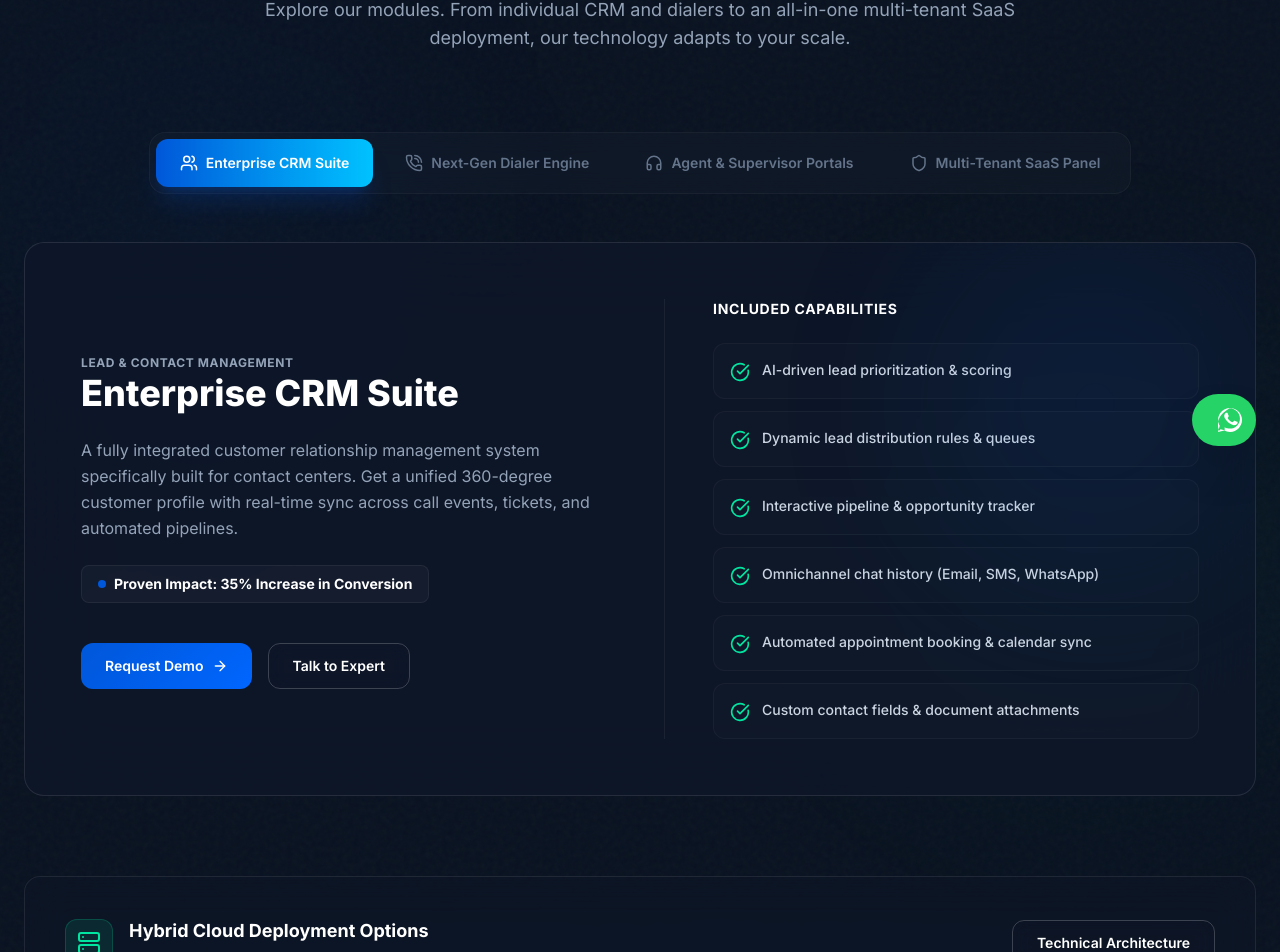
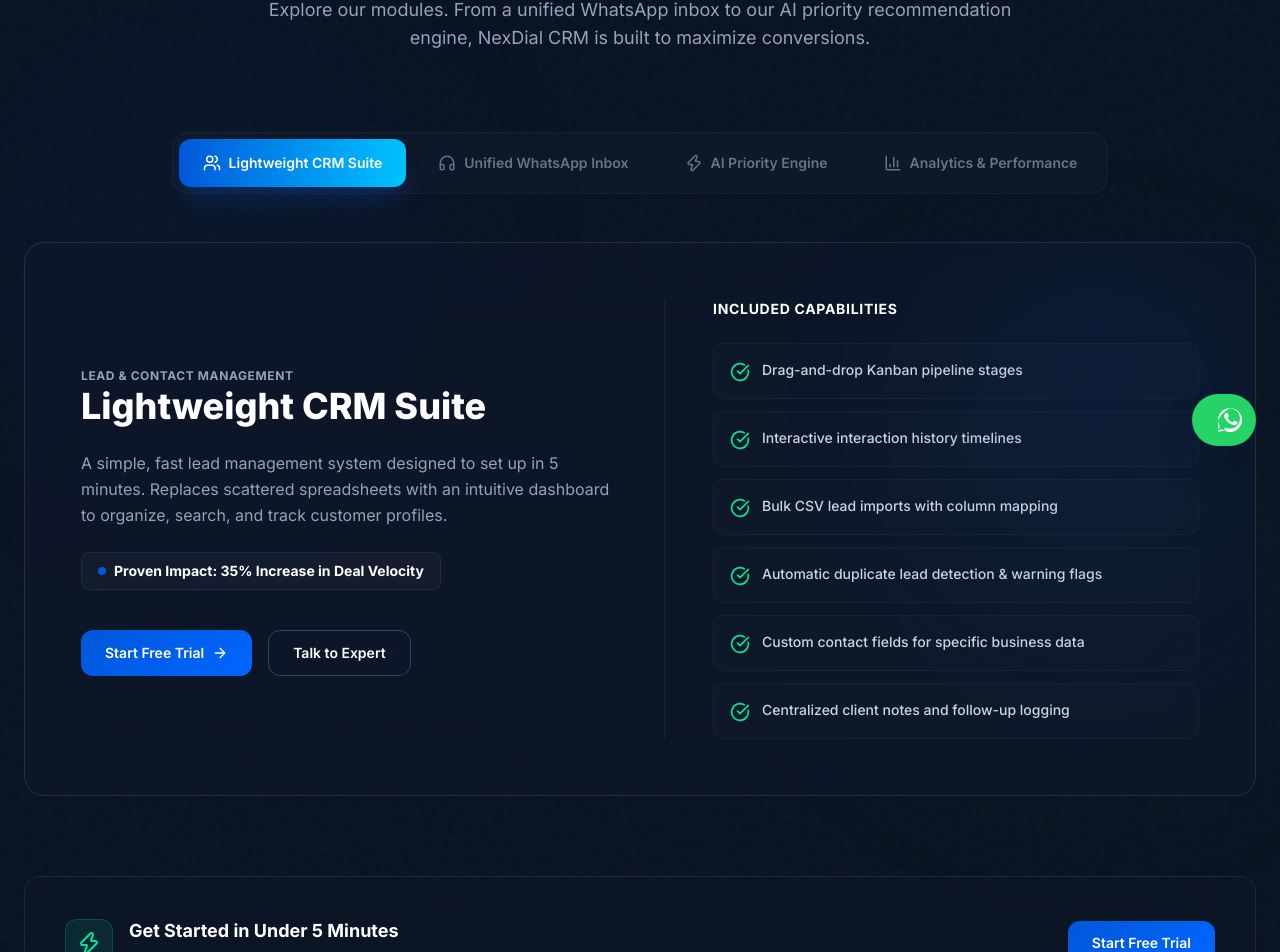
Before and after one commit to sabledattatray/Nexdial-IO, a Next.js app: page /solutions in a window 1280 px wide. Shown: the part 330-1282 px from the top of the page. Built offline with nearby package versions, Linux system fonts and the light colour scheme.

Commit message:
Rebrand and align solutions, technology, services, careers, resources, and sitemap pages with CRM identity

```diff
--- a/src/app/careers/page.tsx
+++ b/src/app/careers/page.tsx
@@ -7,28 +7,28 @@
 
 const jobs = [
   {
-    title: "Senior VoIP & Infrastructure Engineer",
-    department: "Systems Architecture",
+    title: "Senior CRM Developer (Next.js & Supabase)",
+    department: "Software Engineering",
     location: "Navi Mumbai (HQ) / Hybrid",
     type: "Full-Time",
     salary: "₹18L - ₹26L / Year",
-    desc: "Oversee Asterisk configurations, WebRTC cluster balancing, and Vicidial campaign route middleware integrations."
+    desc: "Lead the design of our high-speed Next.js and Supabase backend, including real-time lead inbox queues and PostgreSQL database indexing."
   },
   {
-    title: "Conversational NLP Specialist",
+    title: "NLP & Conversational AI Specialist",
     department: "AI Research Desk",
     location: "Remote (Global)",
     type: "Full-Time",
     salary: "₹24L - ₹36L / Year",
-    desc: "Develop and fine-tune OpenAI RAG integrations, LLM prompt engineering, and voice bot audio transcription tuning."
+    desc: "Develop and fine-tune OpenAI and Google Gemini RAG recommendation pipelines, and lead priority automation algorithms."
   },
   {
-    title: "Support Operations Shift Supervisor",
-    department: "Client Services",
+    title: "Product Designer (SaaS & CRM)",
+    department: "Product Design",
     location: "London / Hybrid",
     type: "Full-Time",
-    salary: "₹8L - ₹14L / Year",
-    desc: "Oversee digital omnichannel chat agents and lead outbound dialer monitoring dashboards during EMEA schedules."
+    salary: "₹12L - ₹18L / Year",
+    desc: "Craft premium visual elements, Kanban boards, conversation feeds, and custom dashboards for high-velocity sales teams."
   }
 ];
 
@@ -61,7 +61,7 @@
             Build the Future of <span className="gradient-text">Customer CX</span>
           </h1>
           <p className="text-[#94A3B8] text-lg mt-4">
-            Help us shape the next generation of conversational AI nodes, predictive telephony clusters, and multi-tenant SaaS panels.
+            Help us shape the next generation of conversational AI recommendation engines, visual sales pipelines, and high-velocity inbox hubs.
           </p>
         </AnimatedSection>
 
--- a/src/app/resources/page.tsx
+++ b/src/app/resources/page.tsx
@@ -5,9 +5,9 @@
 import { Download, FileText, ArrowRight } from "lucide-react";
 
 const resources = [
-  { title: "2026 Enterprise AI BPO Scaling Playbook", type: "PDF / Staging Manual", size: "4.8 MB" },
-  { title: "Vicidial to Nexdial Route Integration Schema", type: "JSON / Configuration Map", size: "1.2 MB" },
-  { title: "HIPAA & GDPR Call Center Compliance Whitepaper", type: "PDF / Legal Guide", size: "3.5 MB" }
+  { title: "2026 Small Business CRM Scaling Playbook", type: "PDF / Scaling Manual", size: "4.8 MB" },
+  { title: "Lead CSV Import Template & Configuration Map", type: "CSV / Schema Template", size: "0.2 MB" },
+  { title: "WhatsApp Follow-up Templates & Conversion Guide", type: "PDF / Conversion Playbook", size: "2.1 MB" }
 ];
 
 export default function ResourcesPage() {
--- a/src/app/services/page.tsx
+++ b/src/app/services/page.tsx
@@ -8,44 +8,44 @@
 const detailedServices = [
   {
     icon: Phone,
-    title: "Inbound Customer Support",
-    desc: "Deliver 24/7 client care across all regions. Our agents integrate with your custom CRM and ERP databases, powered by real-time AI knowledge assistants to resolve tier-1 and tier-2 calls instantly.",
-    bullets: ["Customer Inquiry Management", "Account Setup & Activation", "Billing, Invoice & Payments", "Order Status & Shipment Tracking"],
+    title: "Lead Automation Setup",
+    desc: "Connect your web forms, landing pages, ad networks, and lead databases to NexDial in minutes. We provide standard webhook capture templates and APIs to route incoming leads straight to your unified inbox.",
+    bullets: ["Web Form Integrations", "Custom API Webhook setups", "Real-time Lead Syncing", "Automatic Assignee Routing"],
     color: "#0057D9"
   },
   {
-    icon: PhoneOutgoing,
-    title: "Outbound Sales & Telemarketing",
-    desc: "Accelerate pipeline development and close more deals. Combined with our Predictive Dialer engine, our sales specialists call pre-scored leads to maximize acquisition rates.",
-    bullets: ["Cold & Warm Outreach Campaigns", "Product Upgrades & Cross-selling", "Contract Renewal Outreach", "Lead Qualification & Nurturing"],
+    icon: MessageSquare,
+    title: "WhatsApp Outreach Templates",
+    desc: "Format and deploy personalized outreach messages that pull customer variables (names, product details, budgets) dynamically. Enable agents to click a button and launch chats instantly.",
+    bullets: ["Personalized Variable Merging", "Custom Template Libraries", "One-Click WhatsApp Launching", "Follow-up Response Tracking"],
     color: "#00C2FF"
   },
   {
     icon: Wrench,
-    title: "Technical Support Operations",
-    desc: "In-depth technical problem solving for hardware, software, and SaaS setups. Our agents undergo specialized training to handle Tier 1-3 helpdesk queries.",
-    bullets: ["Troubleshooting & Device Configuration", "Software Installation Support", "SaaS Technical Account Management", "System Status Outage Resolution"],
+    title: "AI Recommendation Tuning",
+    desc: "Tweak the Priority Engine variables to match your business logic. Optimize the Next Best Action rules and Lead Health Scores based on your unique conversion cycles.",
+    bullets: ["Next Best Action Customization", "Lead Health Score parameters", "Daily Execution Mode setup", "AI Priority Index auditing"],
     color: "#8B5CF6"
   },
   {
     icon: Database,
-    title: "Back Office & KPO Operations",
-    desc: "Outsource complex non-voice workflows to specialized professionals. We process data, verify IDs, manage documentation, and audit records with strict quality standards.",
-    bullets: ["KYC & Identity Verification", "Data Entry, Validation & Sync", "Claims & Invoice Auditing", "Contract & SOP Management"],
+    title: "CSV Database Migration",
+    desc: "Safely migrate your legacy spreadsheets, Excel contact lists, and customer data sheets. We clean, format, and structure your records while scanning for duplicates.",
+    bullets: ["Legacy Data Cleanups", "CSV Column Field Mapping", "Duplicate Scan Warnings", "Bulk Lead Import Processing"],
     color: "#00E5A0"
   },
   {
     icon: Shield,
-    title: "Collections & Debt Recovery",
-    desc: "Ethical, legally-compliant collections operations. We leverage automated outbound messaging, IVR queues, and professional negotiating agents to secure overdue accounts.",
-    bullets: ["Early-stage reminder calls", "Payment Arrangement setups", "Skip Tracing and Audits", "FDCPA & TCPA Compliant workflows"],
+    title: "Team Workspace Provisioning",
+    desc: "Configure secure workspaces for multiple team members, sales managers, or customer support reps. Administer permissions, lead visibility, and role-based access rules.",
+    bullets: ["Role-Based Access Control", "Collaborative Shared Inbox", "Team Performance Analytics", "Secure Data Compartments"],
     color: "#EF4444"
   },
   {
-    icon: MessageSquare,
-    title: "Omnichannel Digital CX",
-    desc: "Coordinate client chats over email, web chat, and WhatsApp Business API. Live agents and conversational bots collaborate seamlessly to resolve digital inquiries.",
-    bullets: ["WhatsApp & SMS Business Chat", "In-App/Web Chat Support", "AI Email Drafting & Routing", "Social Media Community Care"],
+    icon: Mail,
+    title: "Omnichannel Communications Integration",
+    desc: "Coordinate client follow-ups across email, SMS, and direct WhatsApp links. Ensure your communication history is fully indexed under a single client card timeline.",
+    bullets: ["Email Integration Adapters", "SMS Gateway setups", "Chronological Contact History", "Client Profile Card tracking"],
     color: "#F59E0B"
   }
 ];
@@ -62,13 +62,13 @@
         {/* Page Header */}
         <AnimatedSection className="text-center max-w-3xl mx-auto mb-20">
           <span className="text-xs font-semibold text-[#00E5A0] uppercase tracking-widest px-3 py-1 rounded-full bg-[#00E5A0]/10 border border-[#00E5A0]/20">
-            Enterprise BPO & Call Center Services
+            Platform Capabilities & Services
           </span>
           <h1 className="text-4xl sm:text-5xl lg:text-6xl font-extrabold text-white mt-6 leading-tight">
-            Next-Gen Customer Support <span className="gradient-text">At Global Scale</span>
+            Comprehensive CRM Services <span className="gradient-text">For Growing Teams</span>
           </h1>
           <p className="text-[#94A3B8] text-lg mt-4">
-            Discover our comprehensive suite of customer engagement, telemarketing, data verification, and technical support services.
+            Discover how NexDial CRM streamlines lead capturing, WhatsApp template campaigns, team routing, and AI-driven conversion intelligence.
           </p>
         </AnimatedSection>
 
--- a/src/app/sitemap/page.tsx
+++ b/src/app/sitemap/page.tsx
@@ -55,12 +55,12 @@
       icon: Shield,
       color: "#EF4444",
       links: [
-        { label: "Knowledge Center", href: "/knowledge-center", desc: "Vicidial configurations and OAuth integration guides" },
+        { label: "Knowledge Center", href: "/knowledge-center", desc: "WhatsApp configuration templates and CSV lead importing guides" },
         { label: "Frequently Asked FAQs", href: "/faqs", desc: "Questions regarding WhatsApp integration, CSV import, and AI recommendations" },
         { label: "Contact Hotline Team", href: "/contact", desc: "Office maps, WhatsApp advisor, and support email" },
-        { label: "Request Demo System", href: "/request-demo", desc: "Deploy sandbox test dialers and CRM instances" },
+        { label: "Request Demo System", href: "/request-demo", desc: "Deploy a sandbox CRM instance and explore features" },
         { label: "Book Consultation Slot", href: "/book-consultation", desc: "Solutions architecture scoping sessions" },
-        { label: "Privacy Policy Document", href: "/privacy", desc: "Data isolation, HIPAA BAAs, and retention details" },
+        { label: "Privacy Policy Document", href: "/privacy", desc: "Data privacy policy and client communication guidelines" },
         { label: "Terms of Service", href: "/terms", desc: "TCPA/DNC scrubbing obligations & SLA guidelines" },
         { label: "Security Architecture Desk", href: "/security", desc: "SRTP WebRTC audio keys & cluster firewalls" },
       ],
--- a/src/app/solutions/page.tsx
+++ b/src/app/solutions/page.tsx
@@ -13,71 +13,71 @@
 const solutions = [
   {
     id: "crm",
-    title: "Enterprise CRM Suite",
+    title: "Lightweight CRM Suite",
     subtitle: "Lead & Contact Management",
     icon: Users,
-    desc: "A fully integrated customer relationship management system specifically built for contact centers. Get a unified 360-degree customer profile with real-time sync across call events, tickets, and automated pipelines.",
+    desc: "A simple, fast lead management system designed to set up in 5 minutes. Replaces scattered spreadsheets with an intuitive dashboard to organize, search, and track customer profiles.",
     features: [
-      "AI-driven lead prioritization & scoring",
-      "Dynamic lead distribution rules & queues",
-      "Interactive pipeline & opportunity tracker",
-      "Omnichannel chat history (Email, SMS, WhatsApp)",
-      "Automated appointment booking & calendar sync",
-      "Custom contact fields & document attachments"
+      "Drag-and-drop Kanban pipeline stages",
+      "Interactive interaction history timelines",
+      "Bulk CSV lead imports with column mapping",
+      "Automatic duplicate lead detection & warning flags",
+      "Custom contact fields for specific business data",
+      "Centralized client notes and follow-up logging"
     ],
     color: "#0057D9",
-    metric: "35% Increase in Conversion"
+    metric: "35% Increase in Deal Velocity"
   },
   {
-    id: "dialer",
-    title: "Next-Gen Dialer Engine",
-    subtitle: "Outbound Outreach Acceleration",
-    icon: PhoneCall,
-    desc: "Power, progressive, predictive, and preview dialing options engineered to maximize agent talk time. Instantly integrates with Asterisk, Vicidial, Twilio, and regional SIP trunks.",
+    id: "inbox",
+    title: "Unified WhatsApp Inbox",
+    subtitle: "Conversational Outreach",
+    icon: Headphones,
+    desc: "Consolidate your customer conversations into a single, clean workspace. Direct click-to-message triggering using customizable follow-up templates mapped to lead data.",
     features: [
-      "Predictive algorithm based on agent availability",
-      "Answering Machine Detection (AMD) accuracy >98%",
-      "Custom IVR builder with drag-and-drop nodes",
-      "Voicemail Drop & smart callbacks scheduling",
-      "DNC list scrubbing & local regulatory compliance",
-      "In-browser WebRTC calling with crystal-clear voice"
+      "Click-to-message template launching",
+      "Automatic lead data variables merging (name, details)",
+      "Website contact form lead capture webhooks",
+      "Direct phone call outcomes logging in 1-click",
+      "Assignee tracking for clear lead ownership",
+      "Centralized conversation history logs per client"
     ],
     color: "#00C2FF",
-    metric: "4x Agent Talk Time Boost"
+    metric: "2.5x Faster Response Times"
   },
   {
-    id: "portals",
-    title: "Agent & Supervisor Portals",
-    subtitle: "Unified Workspace & Coaching",
-    icon: Headphones,
-    desc: "Empower front-line agents with AI copilot scripts and give managers complete visibility into live call streams, whispers, and scheduling.",
+    id: "ai",
+    title: "AI Priority Engine",
+    subtitle: "Intelligent Recommendations",
+    icon: Zap,
+    desc: "Let AI organize your day. Our Priority Engine continuously evaluates interaction history to recommend the exact next step to move deals forward.",
     features: [
-      "AI-assisted response scripting & QA coaching",
-      "Live call listening, whispering, and barge-in",
-      "Gamified agent leaderboards & achievements",
-      "Shift planning & workforce management",
-      "Wrap-up notes, disposition tracking, and tags",
-      "Built-in internal team collaboration & chat"
+      "Next Best Action dynamic recommendation queue",
+      "Lead Health Score indices (0-100) based on activity",
+      "Automated follow-up reminders and notifications",
+      "Stale lead detection and cold warnings",
+      "High-intent lead tagging and hot badges",
+      "Distraction-free Daily Execution Mode workspace"
     ],
     color: "#8B5CF6",
-    metric: "92% Agent Satisfaction Score"
+    metric: "40% Higher Conversion Rate"
   },
   {
-    id: "tenant-saas",
-    title: "Multi-Tenant SaaS Panel",
-    subtitle: "White-Label & Sub-Domain Architecture",
-    icon: Shield,
-    desc: "Deploy Nexdial for multiple branches, external BPOs, or re-sell it as your own SaaS platform. Independent branding, billing, users, campaigns, and databases per tenant.",
+    id: "analytics",
+    title: "Analytics & Performance",
+    subtitle: "Visual Conversion Insights",
+    icon: BarChart3,
+    desc: "Track conversion rates, team speed, lead source effectiveness, and sales performance in real-time.",
     features: [
-      "White-label branding & custom domain mapping",
-      "Independent databases, Redis instances, and keys",
-      "Super admin subscription & billing manager (Stripe)",
-      "Role-Based Access Control (RBAC) with audit logs",
-      "Dedicated SIP trunk mapping & call routing rules",
-      "Tenant-specific AI configurations & prompts"
+      "Interactive stage-by-stage conversion funnels",
+      "Follow-up completion rate telemetry",
+      "Lead source ROI & acquisition effectiveness",
+      "Agent velocity & logging activity charts",
+      "Excel and CSV custom report exports",
+      "Multi-user role permissions administration"
     ],
     color: "#00E5A0",
-    metric: "100% Data Isolation SLA"
+    metric: "100% Sales Process Transparency"
   }
 ];
 
@@ -100,10 +100,10 @@
             Nexdial Solutions
           </span>
           <h1 className="text-4xl sm:text-5xl lg:text-6xl font-extrabold text-white mt-6 leading-tight">
-            Built for the Modern <span className="gradient-text">Enterprise Center</span>
+            Designed for High-Velocity <span className="gradient-text">Sales Teams</span>
           </h1>
           <p className="text-[#94A3B8] text-lg mt-4">
-            Explore our modules. From individual CRM and dialers to an all-in-one multi-tenant SaaS deployment, our technology adapts to your scale.
+            Explore our modules. From a unified WhatsApp inbox to our AI priority recommendation engine, NexDial CRM is built to maximize conversions.
           </p>
         </AnimatedSection>
 
@@ -153,8 +153,8 @@
               </div>
 
               <div className="flex gap-4 pt-4">
-                <Link href="/request-demo" className="btn-primary text-sm !py-3 !px-6 flex items-center gap-2">
-                  Request Demo
+                <Link href="/signup" className="btn-primary text-sm !py-3 !px-6 flex items-center gap-2">
+                  Start Free Trial
                   <ArrowRight className="w-4 h-4" />
                 </Link>
                 <Link href="/contact" className="btn-secondary text-sm !py-3 !px-6">
@@ -188,16 +188,16 @@
           <div className="glass-card p-8 lg:p-10 flex flex-col md:flex-row items-center justify-between gap-8">
             <div className="flex items-center gap-4">
               <div className="w-12 h-12 rounded-xl bg-[#00E5A0]/10 border border-[#00E5A0]/20 flex items-center justify-center flex-shrink-0">
-                <Server className="w-6 h-6 text-[#00E5A0]" />
+                <Zap className="w-6 h-6 text-[#00E5A0]" />
               </div>
               <div>
-                <h3 className="text-lg font-bold text-white">Hybrid Cloud Deployment Options</h3>
-                <p className="text-sm text-[#64748B] mt-1">Deploy locally on-premise, inside your private Azure VPC, or use our fully managed hosting clusters.</p>
+                <h3 className="text-lg font-bold text-white">Get Started in Under 5 Minutes</h3>
+                <p className="text-sm text-[#64748B] mt-1">Import your existing leads database via CSV, configure WhatsApp Web templates, and start executing your campaigns immediately.</p>
               </div>
             </div>
             <div className="flex gap-3 flex-shrink-0 w-full md:w-auto">
-              <Link href="/technology" className="btn-secondary text-sm !py-3 !px-6 text-center w-full md:w-auto block">
-                Technical Architecture
+              <Link href="/signup" className="btn-primary text-sm !py-3 !px-6 text-center w-full md:w-auto block">
+                Start Free Trial
               </Link>
             </div>
           </div>
```
Also changed, not shown: src/app/technology/page.tsx (+19 -19 lines).
